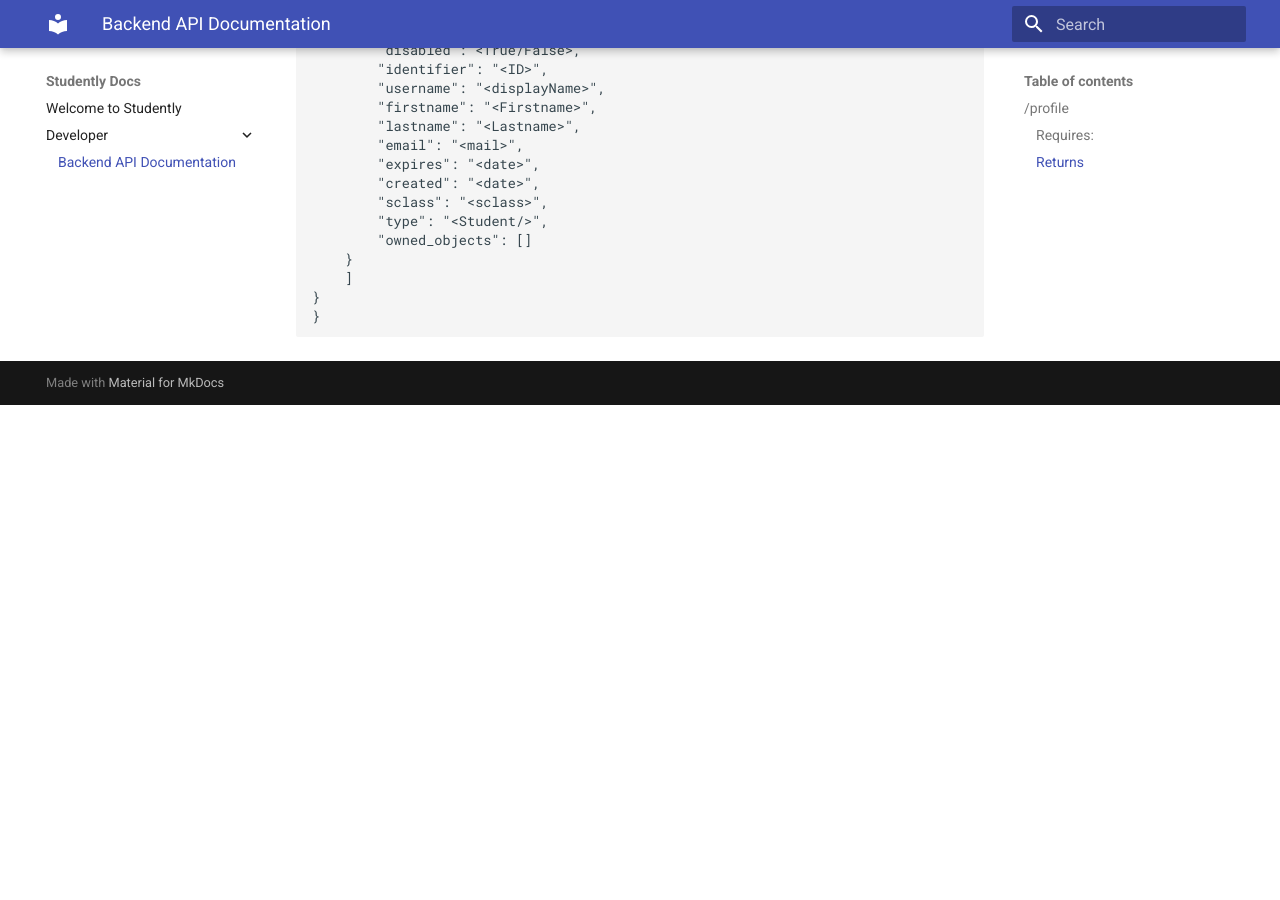
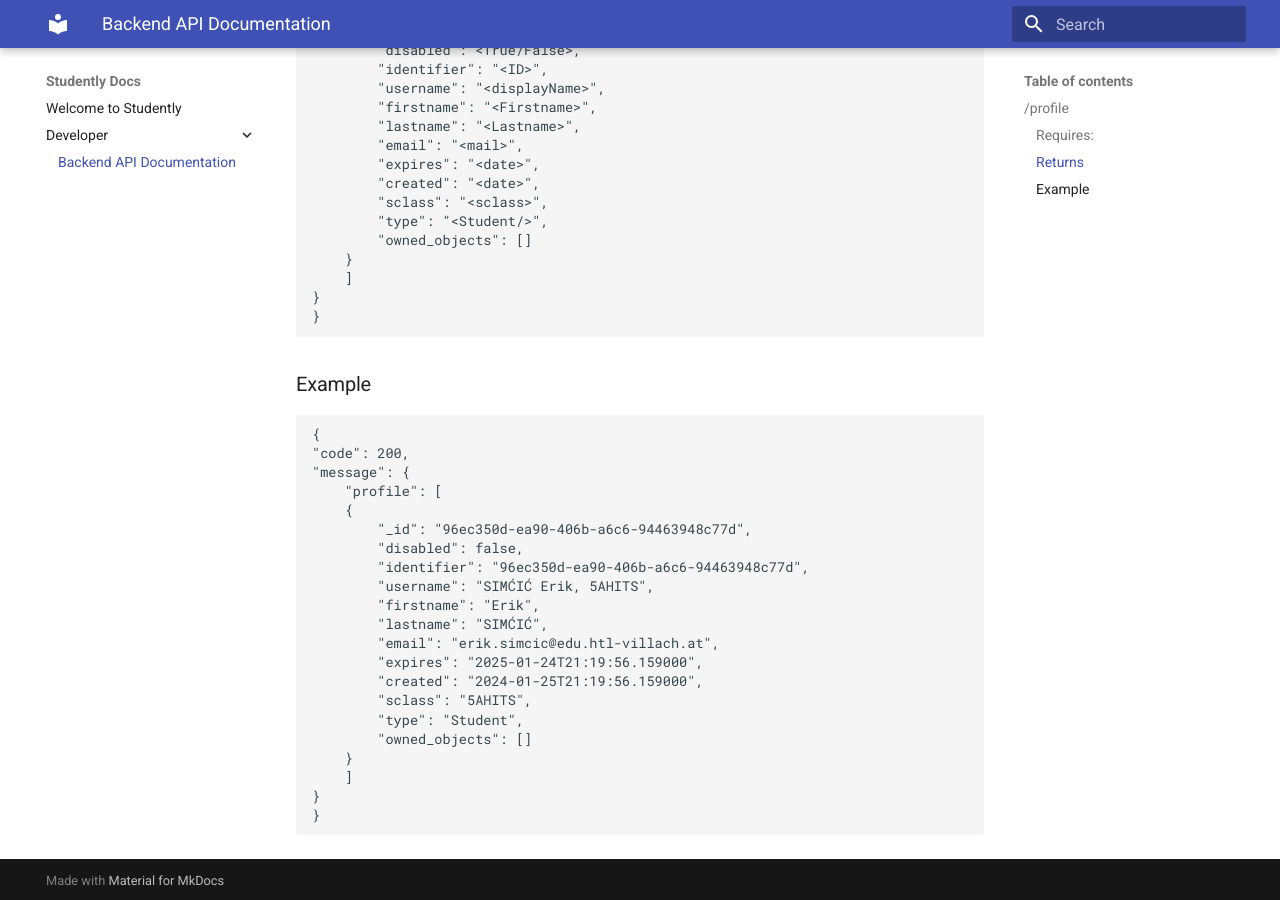
Before and after one commit to HTL-Studently/docs, an MkDocs documentation site: the page built from docs/developer/api.md, in a window 1280 px wide and 900 px high, scrolled down 616 px. Built offline with MkDocs 1.6.1 and Material for MkDocs 9.7.7, drawn with Linux system fonts in a browser that asks for light colours; before the commit the page ends 1021 px from its top, so only the background shows below that.

Commit message:
Builded pages

```diff
--- a/docs/developer/api.md
+++ b/docs/developer/api.md
@@ -34,3 +34,28 @@ access_token - Access Token
         ]
     }
     }
+
+
+### Example
+
+    {
+    "code": 200,
+    "message": {
+        "profile": [
+        {
+            "_id": "96ec350d-ea90-406b-a6c6-94463948c77d",
+            "disabled": false,
+            "identifier": "96ec350d-ea90-406b-a6c6-94463948c77d",
+            "username": "SIMĆIĆ Erik, 5AHITS",
+            "firstname": "Erik",
+            "lastname": "SIMĆIĆ",
+            "email": "erik.simcic@edu.htl-villach.at",
+            "expires": "2025-01-24T21:19:56.159000",
+            "created": "2024-01-25T21:19:56.159000",
+            "sclass": "5AHITS",
+            "type": "Student",
+            "owned_objects": []
+        }
+        ]
+    }
+    }
```
